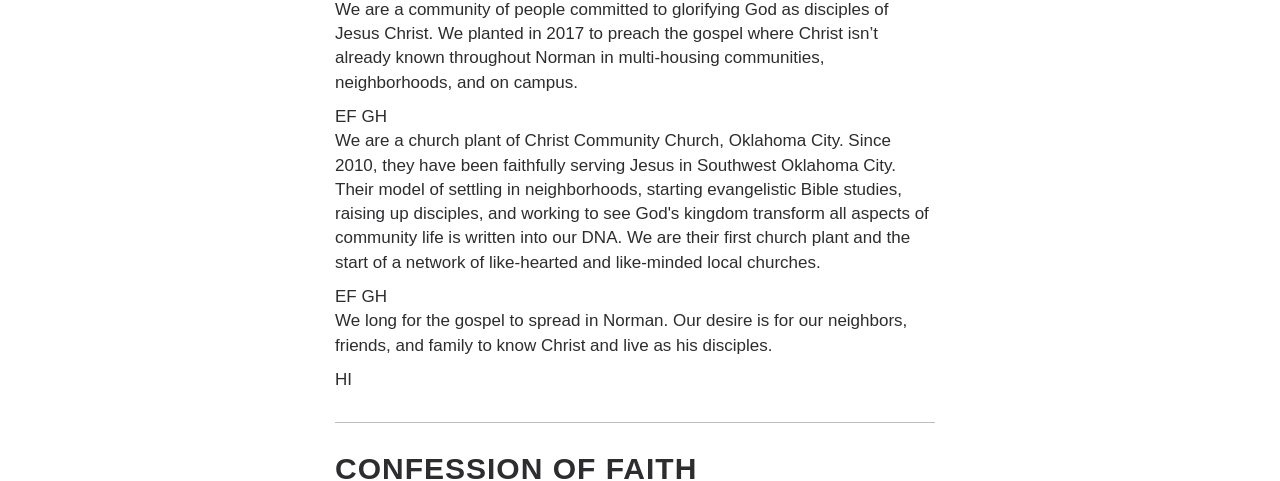
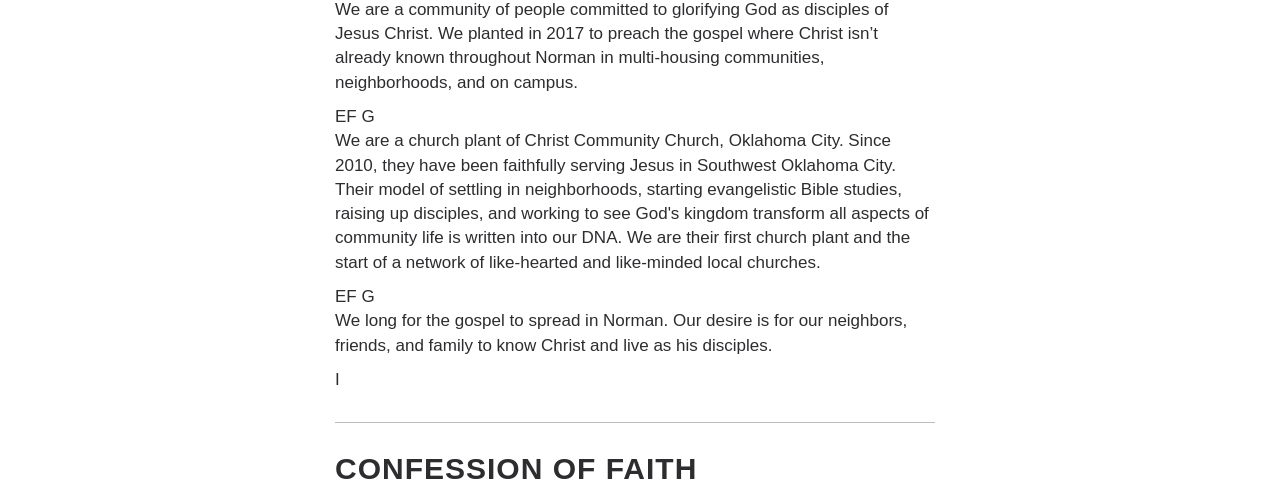
Before and after one commit to calcnerd256/hope-community.github.io, a Jekyll site: the page built from about.html, in a window 1280 px wide and 900 px high, scrolled down 409 px. Shown: the part 153-634 px from the top of the window. Built offline with Jekyll 4.4.1, drawn with Linux system fonts in a browser that asks for light colours; nearby versions of some CDN libraries.

Commit message:
removing debug output helper H

```diff
--- a/about.html
+++ b/about.html
@@ -40,7 +40,7 @@ permalink: /about/
 						{% endcomment %}{% else %}E{% comment %}
 						{% endcomment %}F
 {% comment %}
-						{% endcomment %}G{% endif %}H{% endfor %}I</div>
+						{% endcomment %}G{% endif %}{% endfor %}I</div>
 
 					<div class='section-title'>Confession of Faith</div>
 					<div class='section-text-block'>
```
